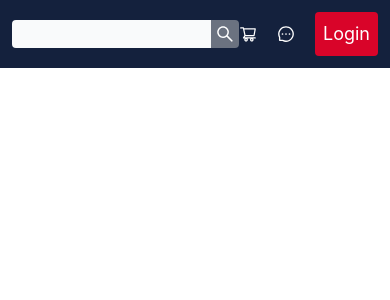
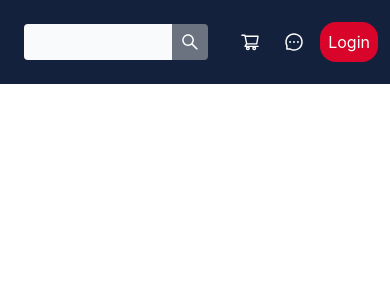
Before and after one commit to Aszaychik/aszshop, a Next.js app: page /navbar in a window 390 px wide. Shown: the top 300 px of the page. Built offline with nearby package versions, Linux system fonts and the light colour scheme.

Commit message:
Navbar Responsive

```diff
--- a/pages/navbar.js
+++ b/pages/navbar.js
@@ -1,27 +1,35 @@
 import { AiOutlineShoppingCart, AiOutlineMessage, AiOutlineSearch } from "react-icons/ai";
+import { IoMdArrowDropdown } from "react-icons/io";
 
 export default function navbar() {
   return (
     <header>
-      <nav className="bg-navColor p-3 text-white flex justify-between items-center">
-        <h1 className="text-3xl sm:block hidden">AsZShop</h1>
+      <nav className="bg-navColor p-3 text-white flex justify-between items-center gap-3">
+        <h1 className="text-3xl cursor-pointer sm:block hidden">AsZShop</h1>
+        <div className="w-full p-3">
           <form action="">
+            <div className="flex">
+              <button className="flex-shrink-0 z-10 items-center text-center w-10 p-2 text-xs bg-gray-500 rounded-l hover:bg-gray-400 hover:text-gray-900 hidden sm:inline">
+                <IoMdArrowDropdown />
+              </button>
               <div className="relative w-full flex justify-between items-center">
-            <input type="search" id="search-dropdown" className="block p-1 w-full z-20 text-sm text-gray-900 bg-gray-50 rounded-l " placeholder />
-            <button type="submit" className="bg-gray-500 p-1 text-xl rounded-r">
+                <input type="search" id="search-dropdown" className="block p-2 w-full z-20 text-sm text-gray-900 bg-gray-50 rounded-l outline-none sm:rounded-none" />
+                <button type="submit" className="bg-gray-500 p-2 text-xl rounded-r hover:bg-gray-400 hover:text-gray-900">
                   <AiOutlineSearch />
                 </button>
               </div>
+            </div>
           </form>
-        <ul className="flex justify-center items-center gap-5 text-lg cursor-pointer">
-          <li>
+        </div>
+        <ul className="flex justify-center items-center sm:gap-5 gap-2 cursor-pointer">
+          <li className="sm:text-2xl text-xl p-2 rounded hover:bg-gray-500">
             <AiOutlineShoppingCart />
           </li>
-          <li>
+          <li className="sm:text-2xl text-xl p-2 rounded hover:bg-gray-500">
             <AiOutlineMessage />
           </li>
           <li>
-            <button type="submit" className="bg-secondary p-2 rounded">
+            <button type="submit" className="bg-secondary p-2 rounded-2xl hover:bg-secondary2 hover:rounded transition-all">
               Login
             </button>
           </li>
--- a/tailwind.config.js
+++ b/tailwind.config.js
@@ -7,6 +7,7 @@ module.exports = {
         navColor: "#14213d",
         primary: "#edf2f4",
         secondary: "#d90429",
+        secondary2: "#ef233c",
       },
     },
   },
```
Lines whose indentation alone changed are shown as unchanged.
